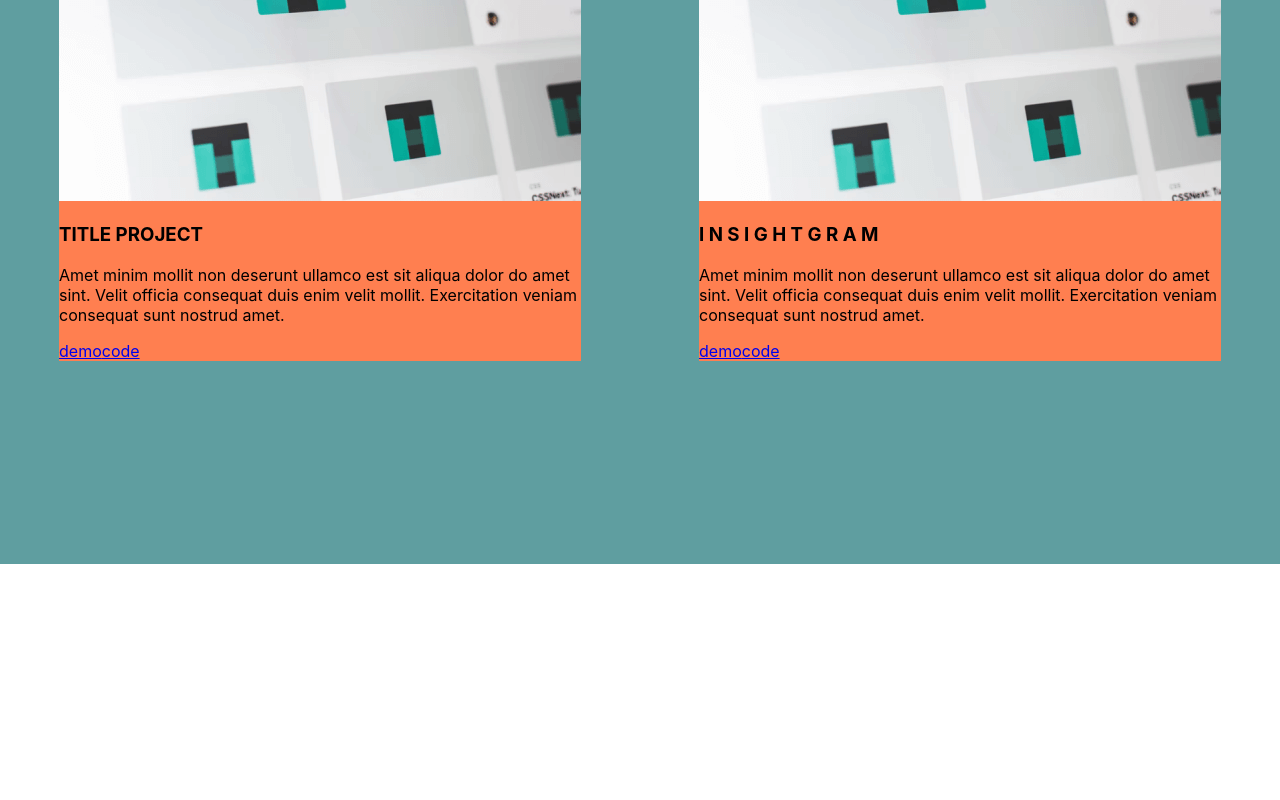
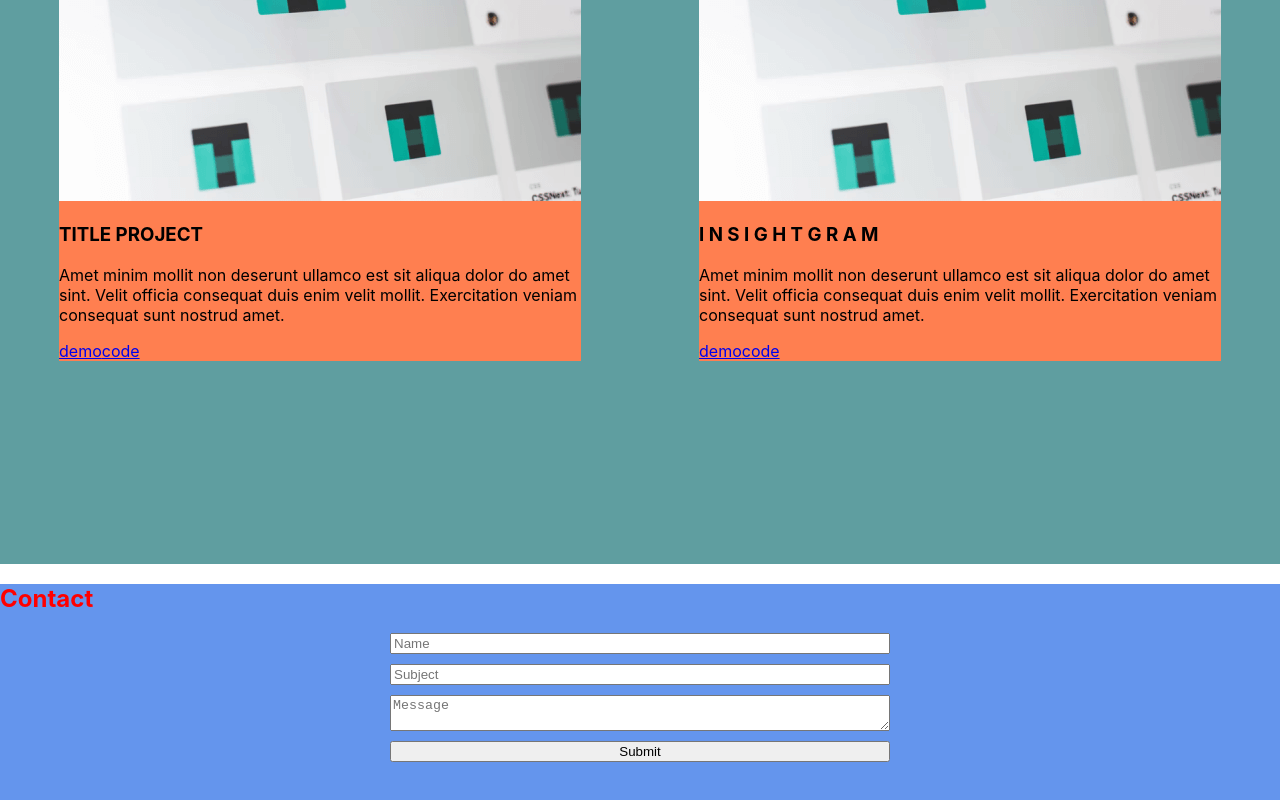
Before and after one commit to golodok2019/portfolio, a React app: page / in a window 1280 px wide. Shown: the part 1930-2730 px from the top of the page. Before the commit the page ends 2494 px from the top, so only its background shows below. Built offline with nearby package versions, Linux system fonts and the light colour scheme.

Commit message:
Create contact component

```diff
--- a/src/App.tsx
+++ b/src/App.tsx
@@ -3,6 +3,7 @@ import {Header} from "./layout/header/Header";
 import {Main} from "./layout/sections/main/Main";
 import {Skills} from "./layout/sections/skills/Skills";
 import {Works} from "./layout/sections/works/Works";
+import {Contact} from "./layout/sections/contact/Contact";
 
 function App() {
     return (
@@ -11,6 +12,7 @@ function App() {
             <Main/>
             <Skills/>
             <Works/>
+            <Contact/>
         </div>
     );
 }
--- /dev/null
+++ b/src/components/Button.tsx
@@ -0,0 +1,5 @@
+import styled from "styled-components";
+
+export const Button = styled.button`
+
+`
--- /dev/null
+++ b/src/layout/sections/contact/Contact.tsx
@@ -0,0 +1,34 @@
+import React from 'react';
+import styled from "styled-components";
+import {SectionTitle} from "../../../components/SectionTitle";
+import {Button} from "../../../components/Button";
+
+export const Contact = () => {
+    return (
+        <StyledContact>
+            <SectionTitle>Contact</SectionTitle>
+            <StyledForm>
+                <Field placeholder={"Name"}/>
+                <Field placeholder={"Subject"}/>
+                <Field as={"textarea"} placeholder={"Message"}/>
+                <Button type={"submit"}>Submit</Button>
+            </StyledForm>
+        </StyledContact>
+    );
+};
+
+const StyledContact = styled.section`
+  min-height: 50vh;
+  background-color: cornflowerblue;
+`
+
+const StyledForm = styled.form`
+  max-width: 500px;
+  width: 100%;
+  display: flex;
+  flex-direction: column;
+  margin: 0 auto;
+  gap: 10px;
+`
+
+const Field = styled.input``
```
